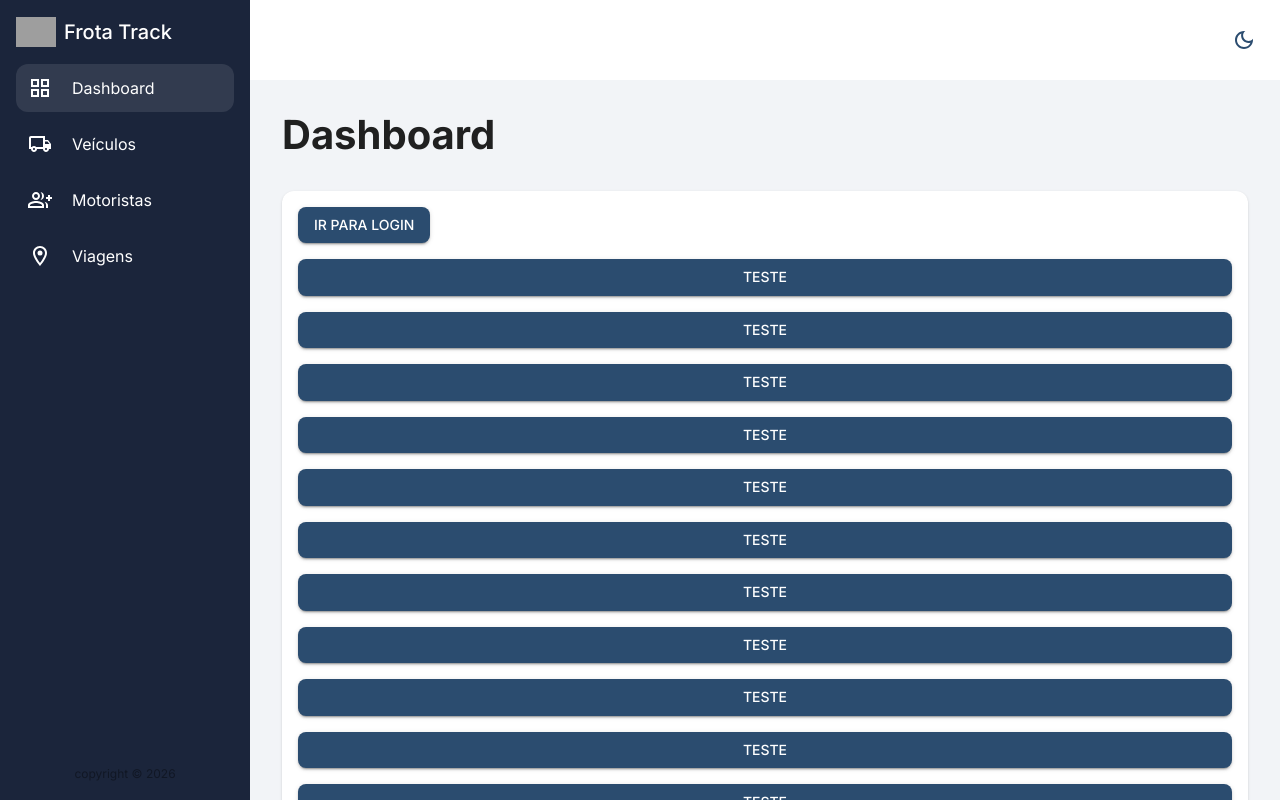
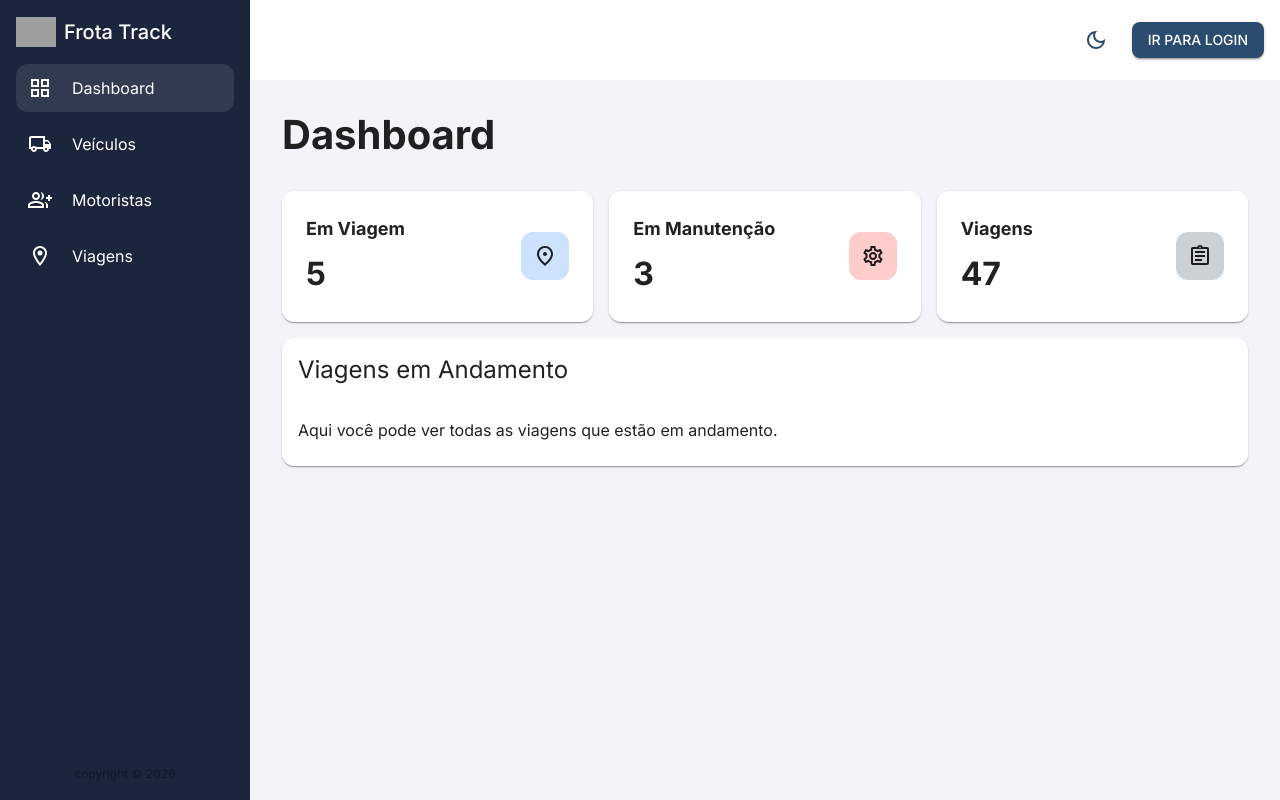
Before and after one commit to xDalete/frota-track, a Next.js app: page /dashboard in a window 1280 px wide. Built offline with nearby package versions, Linux system fonts and the light colour scheme; no server answers; grey boxes are pictures that could not be loaded; what @mui/material-nextjs would draw is missing.

Commit message:
Correções + Inicio do Dashboard

```diff
--- a/app/dashboard/layout.tsx
+++ b/app/dashboard/layout.tsx
@@ -1,8 +1,8 @@
 "use client";
 import Sidebar from "@/components/navigation/SideBar";
 import TopBar from "@/components/navigation/TopBar";
-import { Box, Button, useColorScheme } from "@mui/material";
-import { SessionProvider, signOut } from "next-auth/react";
+import { Box } from "@mui/material";
+import { SessionProvider } from "next-auth/react";
 
 export default function RootLayout({
   children
--- a/app/dashboard/page.tsx
+++ b/app/dashboard/page.tsx
@@ -1,41 +1,30 @@
 "use client";
-import { Box, Button, Card, CardContent, Typography } from "@mui/material";
-import { signOut, useSession } from "next-auth/react";
-import Image from "next/image";
-import { useRouter } from "next/navigation";
+import MetricsCard from "@/components/metrics/MetricsCard";
+import { AssignmentOutlined, PlaceOutlined, SettingsOutlined } from "@mui/icons-material";
+import { Box, Card, CardContent, CardHeader, Grid, Typography } from "@mui/material";
 
 export default function Home() {
-  const router = useRouter();
-  const { data: session } = useSession();
   return (
     <Box sx={{ display: "flex", flexDirection: "column", gap: 2, p: 2 }}>
       <Typography variant="h1" sx={{ mb: 2, fontSize: "2.5rem", fontWeight: "bold" }}>
         Dashboard
       </Typography>
+      <Grid container spacing={2}>
+        <Grid size={{ xs: 12, sm: 6, md: 4 }}>
+          <MetricsCard name="Em Viagem" value="5" icon={<PlaceOutlined />} color="#006DFE" />
+        </Grid>
+        <Grid size={{ xs: 12, sm: 6, md: 4 }}>
+          <MetricsCard name="Em Manutenção" value="3" icon={<SettingsOutlined />} color="#FE0000" />
+        </Grid>
+        <Grid size={{ xs: 12, sm: 6, md: 4 }}>
+          <MetricsCard name="Viagens" value="47" icon={<AssignmentOutlined />} color="#001933" />
+        </Grid>
+      </Grid>
       <Card>
+        <CardHeader title="Viagens em Andamento" />
         <CardContent>
-          <Box sx={{ display: "flex", flexDirection: "column", gap: 2, alignItems: "start" }}>
-            <Button variant="contained" color="primary" onClick={() => router.push("/login")}>
-              Ir para Login
-            </Button>
-            {session && (
-              <>
-                <Button variant="contained" onClick={() => signOut()}>
-                  Logout
-                </Button>
-                <Typography variant="body1">User: {session?.user?.name}</Typography>
-                <Typography variant="body1">Email: {session?.user?.email}</Typography>
-                {session?.user?.image && <Image src={session?.user?.image} alt="User Image" width={100} height={100} />}
-              </>
-            )}
-          </Box>
-          <Box sx={{ display: "flex", flexDirection: "column", gap: 2, mt: 2 }}>
-            {Array.from({ length: 100 }, (_, i) => (
-              <Button variant="contained" color="primary" key={i}>
-                Teste
-              </Button>
-            ))}
-          </Box>
+          <Typography variant="body1">Aqui você pode ver todas as viagens que estão em andamento.</Typography>
+
         </CardContent>
       </Card>
     </Box>
--- a/app/globals.css
+++ b/app/globals.css
@@ -7,5 +7,5 @@
 }
 
 body {
-  font-family: Inter, sans-serif;
+  font-family: var(--font-inter), sans-serif;
 }
--- a/app/layout.tsx
+++ b/app/layout.tsx
@@ -6,7 +6,8 @@ import { InitColorSchemeScript } from "@mui/material";
 
 const inter = Inter({
   variable: "--font-inter",
-  subsets: ["latin"]
+  subsets: ["latin"],
+  weight: "variable"
 });
 
 export const metadata: Metadata = {
--- /dev/null
+++ b/components/common/Table.tsx
@@ -0,0 +1,20 @@
+import { DataGrid } from "@mui/x-data-grid";
+import { ptBR } from "@mui/x-data-grid/locales";
+
+export const DefaultPaginationModel = { page: 0, pageSize: 25 };
+
+const CustomTable: typeof DataGrid = props => {
+  return (
+    <DataGrid
+      localeText={ptBR.components.MuiDataGrid.defaultProps.localeText}
+      rowSelection={false}
+      initialState={{
+        pagination: { paginationModel: DefaultPaginationModel, rowCount: 0 }
+      }}
+      pageSizeOptions={[10, 25, 50, 100]}
+      {...props}
+    />
+  );
+};
+
+export default CustomTable;
--- /dev/null
+++ b/components/metrics/MetricsCard.tsx
@@ -0,0 +1,45 @@
+import { Box, Card, CardContent, Typography } from "@mui/material";
+
+export default function MetricsCard({
+  name,
+  value,
+  icon,
+  color
+}: {
+  name: string;
+  value: string;
+  icon: React.ReactNode;
+  color: string;
+}) {
+  return (
+    <Card>
+      <CardContent
+        sx={{ display: "flex", alignItems: "center", justifyContent: "space-between", gap: "1rem", padding: "24px" }}
+      >
+        <Box sx={{ display: "flex", flexDirection: "column", gap: 1 }}>
+          <Typography variant="body1" sx={{ fontWeight: "bold", fontSize: "18px" }} color="text.secondary">
+            {name}
+          </Typography>
+          <Typography variant="body1" sx={{ fontWeight: "bold", fontSize: "32px" }}>
+            {value}
+          </Typography>
+        </Box>
+        <Box
+          sx={{
+            fontSize: "2rem",
+            backgroundColor: `oklch(from ${color} l c h / 20%)`,
+            borderRadius: "12px",
+            aspectRatio: 1,
+            flexShrink: 0,
+            height: "48px",
+            display: "flex",
+            alignItems: "center",
+            justifyContent: "center"
+          }}
+        >
+          {icon}
+        </Box>
+      </CardContent>
+    </Card>
+  );
+}
--- a/components/navigation/TopBar.tsx
+++ b/components/navigation/TopBar.tsx
@@ -1,5 +1,6 @@
 import { Box, IconButton, useColorScheme } from "@mui/material";
 import { LightModeOutlined, DarkModeOutlined } from "@mui/icons-material";
+import UserMenu from "../user/UserMenu";
 
 export default function TopBar() {
   const { mode, setMode } = useColorScheme();
@@ -16,12 +17,14 @@ export default function TopBar() {
         height: "80px",
         alignItems: "center",
         flexShrink: 0,
-        justifyContent: "flex-end"
+        justifyContent: "flex-end",
+        gap: 2
       }}
     >
       <IconButton color="primary" onClick={() => setMode(mode === "light" ? "dark" : "light")}>
         {mode === "light" ? <LightModeOutlined /> : <DarkModeOutlined />}
       </IconButton>
+      <UserMenu />
     </Box>
   );
 }
--- a/components/user/UserMenu.tsx
+++ b/components/user/UserMenu.tsx
@@ -0,0 +1,110 @@
+import { Avatar, Box, Button, ClickAwayListener, Grow, MenuItem, MenuList, Paper, Popper } from "@mui/material";
+import { signOut, useSession } from "next-auth/react";
+import { useRouter } from "next/navigation";
+import { useEffect, useRef, useState } from "react";
+
+const UserMenu = () => {
+  const router = useRouter();
+  const [open, setOpen] = useState(false);
+  const [anchorEl, setAnchorEl] = useState<HTMLElement | null>(null);
+  const anchorRef = useRef<HTMLButtonElement>(null);
+  const { data: session } = useSession();
+  const prevOpen = useRef(open);
+  useEffect(() => {
+    if (prevOpen.current === true && open === false) {
+      anchorRef.current!.focus();
+    }
+
+    prevOpen.current = open;
+  }, [open]);
+
+  const handleToggle = (event: React.MouseEvent<HTMLElement>) => {
+    setAnchorEl(event.currentTarget);
+    setOpen(prevOpen => !prevOpen);
+  };
+  const handleClose = (event: Event | React.SyntheticEvent) => {
+    if (anchorRef.current && anchorRef.current.contains(event.target as HTMLElement)) {
+      return;
+    }
+
+    setOpen(false);
+  };
+
+  function handleListKeyDown(event: React.KeyboardEvent) {
+    if (event.key === "Tab") {
+      event.preventDefault();
+      setOpen(false);
+    } else if (event.key === "Escape") {
+      setOpen(false);
+    }
+  }
+
+  return (
+    <>
+      {session ? (
+        <>
+          <Box
+            component="button"
+            sx={{ display: "flex", alignItems: "center", gap: 2, cursor: "pointer" }}
+            ref={anchorRef}
+            onClick={handleToggle}
+            type="button"
+          >
+            {session?.user?.image ? <Avatar src={session?.user?.image} /> : <Avatar sx={{ bgcolor: "primary.main" }} />}
+            <Box sx={{ display: "flex", flexDirection: "column", justifyContent: "center", alignItems: "flex-start" }}>
+              <Box sx={{ fontWeight: "bold" }}>{session?.user?.name}</Box>
+              <Box sx={{ fontSize: "0.8rem", color: "text.secondary" }}>{session?.user?.email}</Box>
+            </Box>
+          </Box>
+          <Popper
+            open={open}
+            anchorEl={anchorEl}
+            role={undefined}
+            sx={{ zIndex: 99999 }}
+            placement="bottom-start"
+            transition
+            disablePortal
+          >
+            {({ TransitionProps, placement }) => (
+              <Grow
+                {...TransitionProps}
+                style={{
+                  transformOrigin: placement === "bottom-start" ? "left top" : "left bottom"
+                }}
+              >
+                <Paper>
+                  <ClickAwayListener onClickAway={handleClose}>
+                    <MenuList
+                      sx={{ minWidth: 250 }}
+                      autoFocusItem={open}
+                      id="composition-menu"
+                      aria-labelledby="composition-button"
+                      onKeyDown={handleListKeyDown}
+                    >
+                      <MenuItem onClick={handleClose}>Perfil</MenuItem>
+                      <MenuItem onClick={handleClose}>Configurações</MenuItem>
+                      <MenuItem
+                        onClick={e => {
+                          signOut();
+                          handleClose(e);
+                        }}
+                      >
+                        Sair
+                      </MenuItem>
+                    </MenuList>
+                  </ClickAwayListener>
+                </Paper>
+              </Grow>
+            )}
+          </Popper>
+        </>
+      ) : (
+        <Button variant="contained" color="primary" onClick={() => router.push("/login")}>
+          Ir para Login
+        </Button>
+      )}
+    </>
+  );
+};
+
+export default UserMenu;
```
Also changed, not shown: package.json (+9 -8 lines), components/common/Avatar.tsx (deleted), 1 other file (tests, documents, lock files or other folders).
